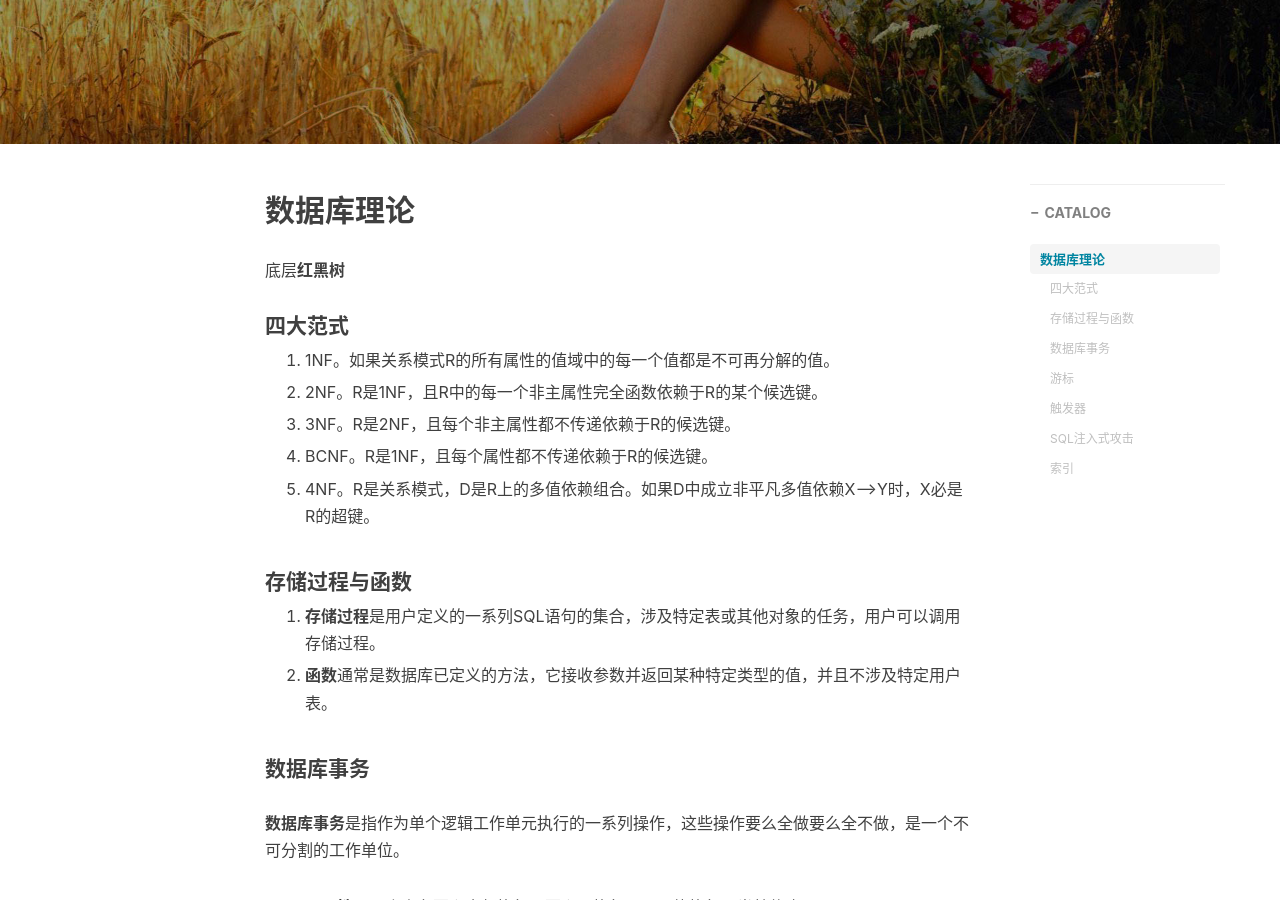
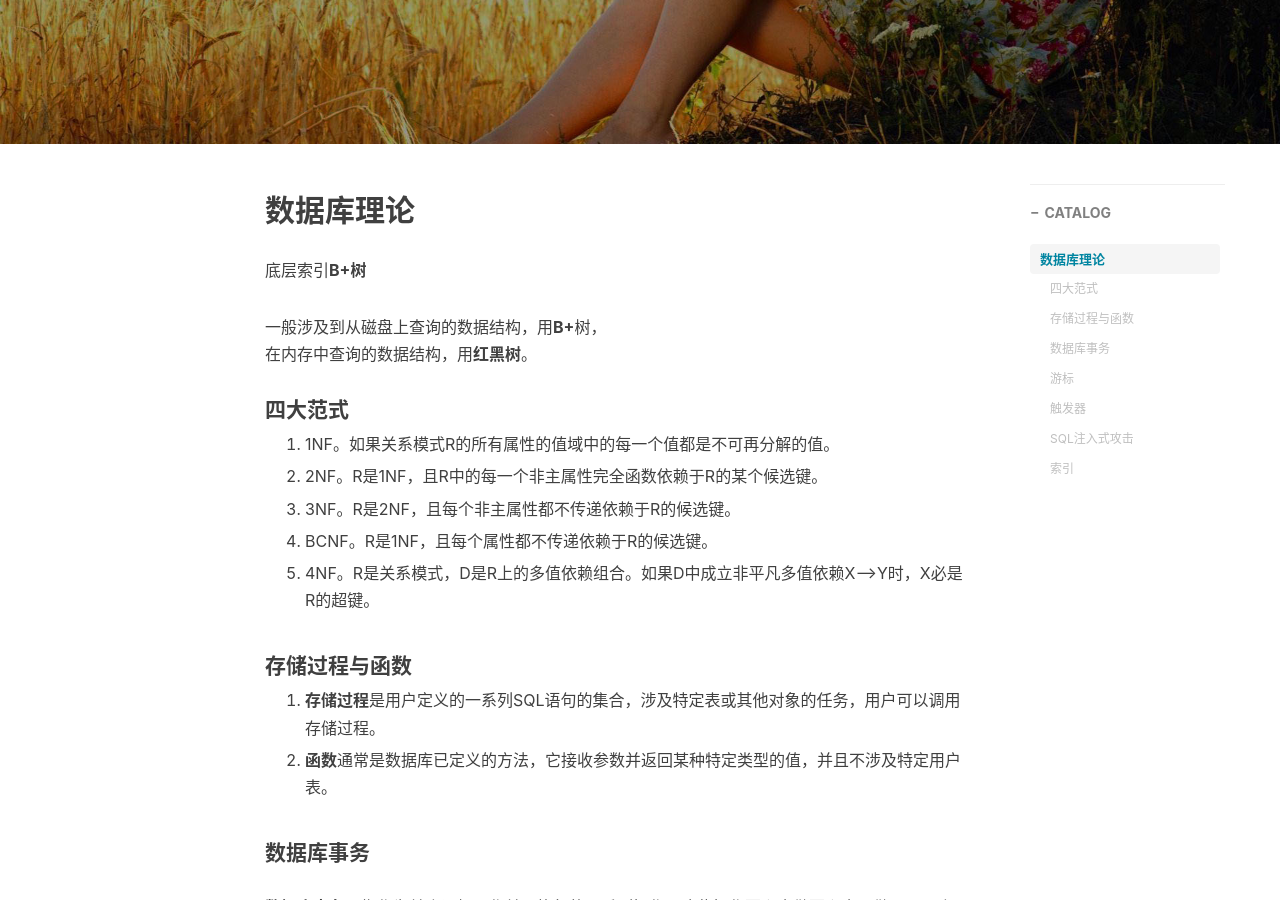
Before and after one commit to StephenRi/StephenRi.github.io, a Jekyll site: the page built from _posts/2018-03-02-[Learning]数据库笔记.md, in a window 1280 px wide and 900 px high, scrolled down 379 px. Built offline with Jekyll 4.4.1, drawn with Linux system fonts in a browser that asks for light colours; nearby versions of some CDN libraries; comment, search, counter and statistics services are not loaded.

Commit message:
Update 2018-03-02-[Learning]数据库笔记.md

```diff
--- a/_posts/2018-03-02-[Learning]数据库笔记.md
+++ b/_posts/2018-03-02-[Learning]数据库笔记.md
@@ -12,7 +12,10 @@ tags:
 
 ## 数据库理论
 
-底层**红黑树**
+底层索引**B+树**
+
+一般涉及到从磁盘上查询的数据结构，用**B+**树，
+在内存中查询的数据结构，用**红黑树**。
 
 #### 四大范式
 
```
